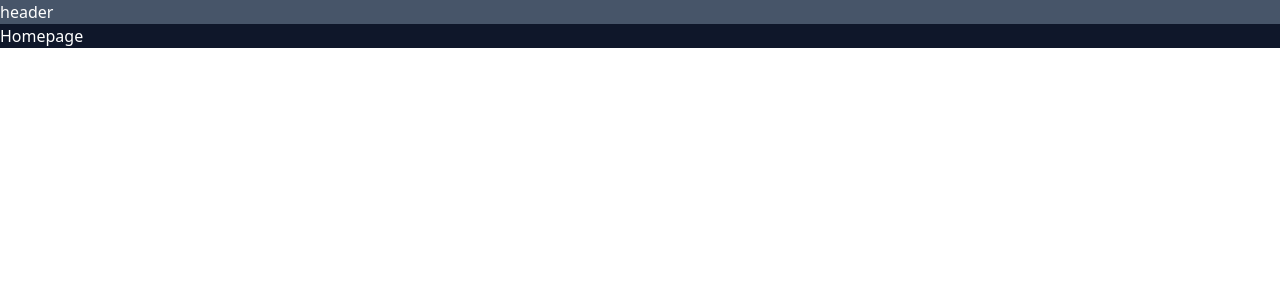
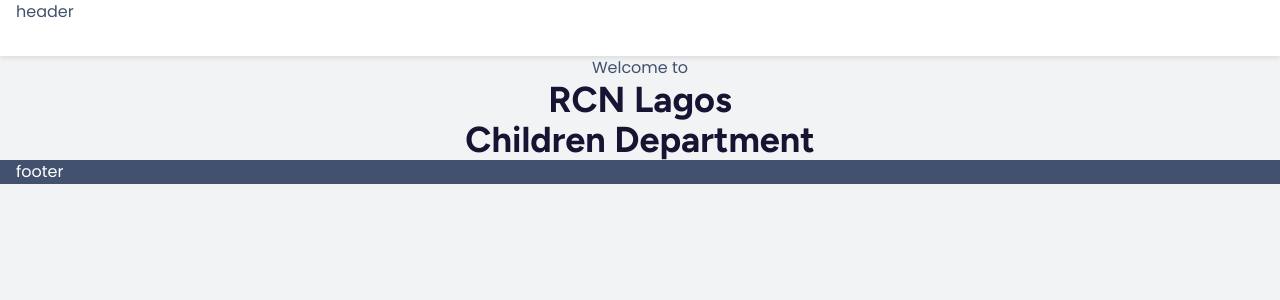
Before and after one commit to brnkgabriel/rcnlagos-children-department, a Nuxt app: page / in a window 1280 px wide. Shown: the top 300 px of the page. Built offline with nearby package versions, Linux system fonts and the light colour scheme.

Commit message:
working on global tailwind styles

```diff
--- a/src/assets/css/main.css
+++ b/src/assets/css/main.css
@@ -1,3 +1,77 @@
+@import url('https://fonts.googleapis.com/css2?family=Poppins:ital,wght@0,100;0,200;0,300;0,400;0,500;0,600;0,700;0,800;0,900;1,100;1,200;1,300;1,400;1,500;1,600;1,700;1,800;1,900&display=swap');
+@import url('https://fonts.googleapis.com/css2?family=Figtree:ital,wght@0,300;0,400;0,500;0,600;0,700;0,800;0,900;1,300;1,400;1,500;1,600;1,700;1,800;1,900&display=swap');
+
 @tailwind base;
 @tailwind components;
 @tailwind utilities;
+
+:root {
+  --rcnaccentorange: #DA561D;
+  --rcnaccentblue: #171332;
+  --rcntext: #42526E;
+  --darkgray: #CBD5E0;
+  --mainorange: #EC6600;
+  --maindark: #333333;
+  --rcnlighterbg: #F1F3F5;
+  --rcnlightbg: #E4E7EC;
+  --green: #137333;
+  --green-bg: #e6f4ea;
+  --orange: #f68b1e;
+  --orange-bg: #fde7db;
+  --red: #ff0000;
+  --red-bg: #fce8e6;
+  --blue-bg: #bfdbfe;
+  --blue: #0b5cff;
+  --purple-bg: #e9d5ff;
+  --purple: #7e22ce;
+  --paystack: #0AA5DB;
+  --box-shadow: 0 2px 5px 0 rgb(0 0 0 / 10%);
+}
+
+body {
+  background-color: var(--rcnlighterbg);
+  color: var(--rcntext);
+  font-family: Poppins, sans-serif
+}
+
+h1 {
+  font-family: Figtree, system-ui, -apple-system, BlinkMacSystemFont, 'Segoe UI', Roboto, Oxygen, Ubuntu, Cantarell, 'Open Sans', 'Helvetica Neue', sans-serif;
+  color: var(--rcnaccentblue);
+  @apply text-center text-4xl font-bold
+}
+
+h3 {
+  @apply text-center
+}
+
+.inner {
+  @apply w-full max-w-[1290px] mx-auto px-4
+}
+
+header {
+  @apply bg-white h-[56px];
+  box-shadow: var(--box-shadow);
+}
+
+footer {
+  @apply text-white;
+  background-color: var(--rcntext);
+}
+
+@media screen and (max-width: 1024px) {
+
+}
+
+@media screen and (max-width: 768px) {
+  h1 {
+    @apply text-2xl leading-6
+  }
+}
+
+@media screen and (max-width: 576px) {}
+
+@media screen and (max-width: 420px) {
+  h1 {
+    @apply text-xl leading-6
+  }
+}
--- a/src/components/Footer.vue
+++ /dev/null
@@ -1,7 +0,0 @@
-<template>
-  <div>
-    footer
-  </div>
-</template>
-<script setup lang="ts">
-</script>
--- a/src/components/Header.vue
+++ /dev/null
@@ -1,7 +0,0 @@
-<template>
-  <div class="bg-slate-600">
-    header
-  </div>
-</template>
-<script setup lang="ts">
-</script>
--- /dev/null
+++ b/src/components/pages/Home.vue
@@ -0,0 +1,11 @@
+<template>
+  <div>
+    <h3>Welcome to</h3>
+    <h1>RCN Lagos<br/>Children Department</h1>
+  </div>
+</template>
+<script setup lang="ts">
+</script>
+<style lang="">
+
+</style>
--- /dev/null
+++ b/src/components/partials/Footer.vue
@@ -0,0 +1,9 @@
+<template>
+  <footer>
+    <div class="inner">
+      footer
+    </div>
+  </footer>
+</template>
+<script setup lang="ts">
+</script>
--- /dev/null
+++ b/src/components/partials/Header.vue
@@ -0,0 +1,9 @@
+<template>
+  <header>
+    <div class="inner">
+      header
+    </div>
+  </header>
+</template>
+<script setup lang="ts">
+</script>
--- a/src/layouts/main.vue
+++ b/src/layouts/main.vue
@@ -1,7 +1,14 @@
 <template>
-  <div class="bg-slate-900 text-white">
+  <div>
     <Header />
-    <slot></slot>
-    <!-- <Footer /> -->
+    <main class="inner">
+      <slot></slot>
+    </main>
+    <Footer />
   </div>
 </template>
+<script setup lang="ts">
+import Header from '~/components/partials/Header.vue';
+import Footer from '~/components/partials/Footer.vue';
+
+</script>
--- a/src/pages/index.vue
+++ b/src/pages/index.vue
@@ -1,9 +1,9 @@
 <template>
-  <div>
-    Homepage
-  </div>
+  <Home />
 </template>
 <script setup lang="ts">
+import Home from '~/components/pages/Home.vue';
+
 
 definePageMeta({
   layout: "main"
```
